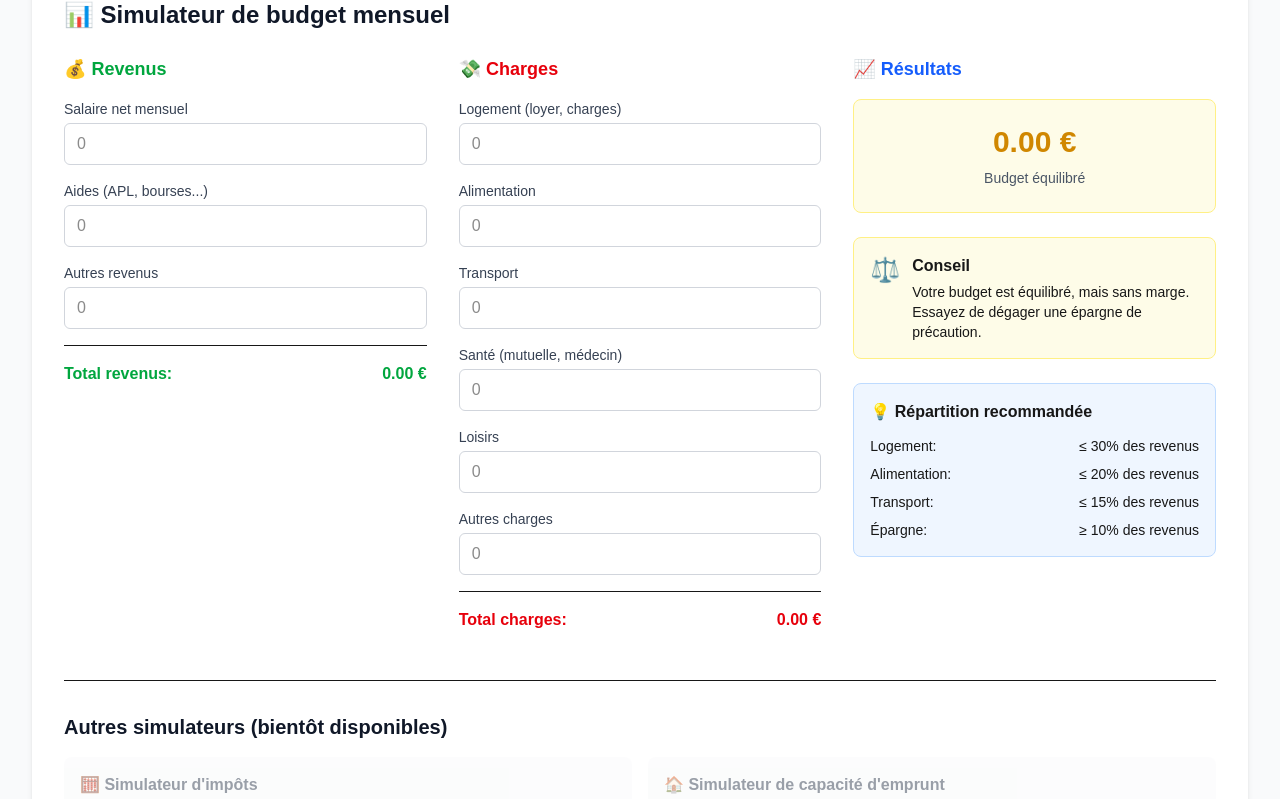
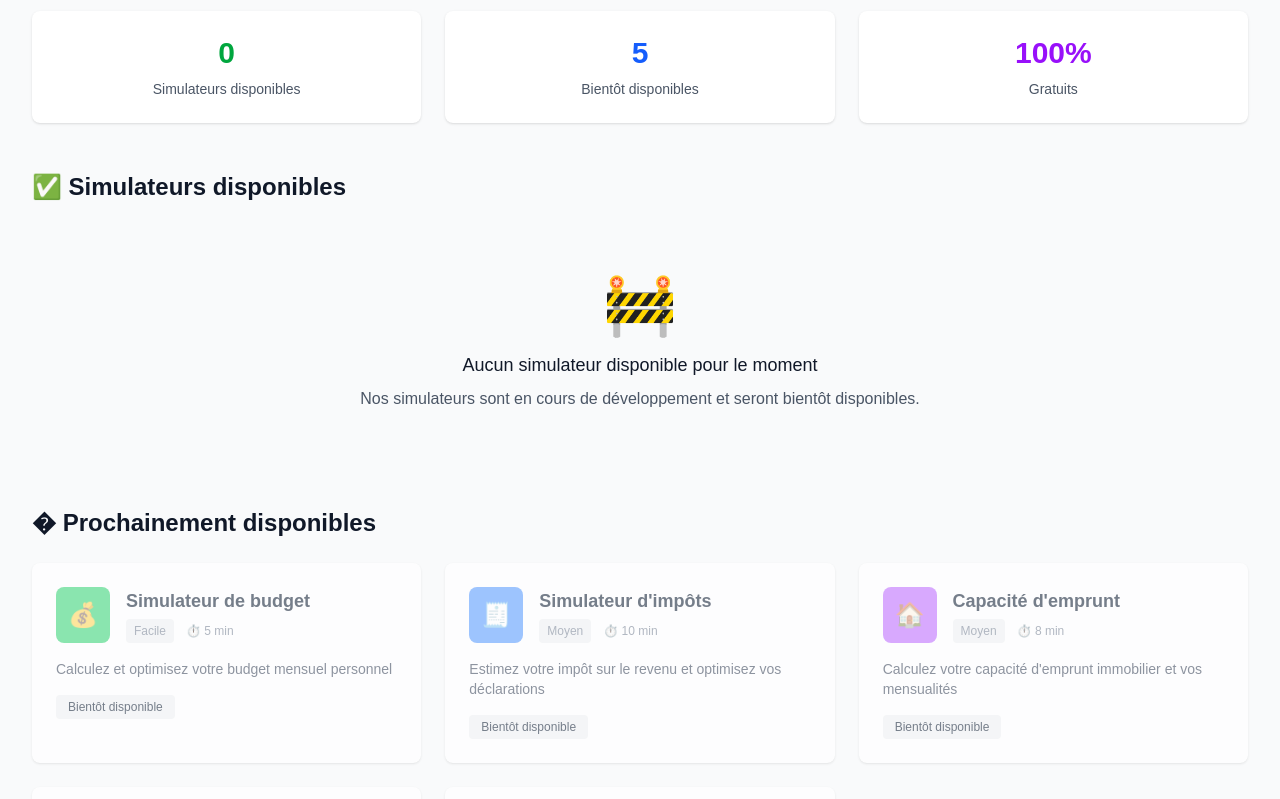
Before and after one commit to TicTac1602/CAP, a Next.js app: page /simulateurs in a window 1280 px wide. Shown: the part 249-1048 px from the top of the page. Built offline with nearby package versions, Linux system fonts and the light colour scheme.

Commit message:
Update on the structure of the simulation page

```diff
--- a/src/app/page.tsx
+++ b/src/app/page.tsx
@@ -135,10 +135,10 @@ export default function Home() {
 				<section className="py-16 bg-blue-600">
 					<div className="max-w-7xl mx-auto px-4 sm:px-6 lg:px-8 text-center">
 						<h2 className="text-3xl font-bold text-white mb-4">
-							Prêt à commencer votre checklist ?
+							Prêt à commencer votre vie d&apos;adulte ?
 						</h2>
 						<p className="text-xl text-blue-100 mb-8">
-							Choisissez votre premier thème et commencez dès maintenant
+							Choisissez votre premier thème dans notre bibliothèque et commencez dès maintenant
 						</p>
 						<Link
 							href="/theme"
--- a/src/app/simulateurs/page.tsx
+++ b/src/app/simulateurs/page.tsx
@@ -1,97 +1,64 @@
-'use client';
-
-import { useState } from 'react';
 import Header from '@/components/Header';
 import Footer from '@/components/Footer';
+import Link from 'next/link';
 
-interface BudgetData {
-	revenus: {
-		salaire: number;
-		aides: number;
-		autres: number;
-	};
-	charges: {
-		logement: number;
-		alimentation: number;
-		transport: number;
-		sante: number;
-		loisirs: number;
-		autres: number;
-	};
+// Liste des simulateurs disponibles
+const simulateurs = [
+	{
+		id: 'budget',
+		title: 'Simulateur de budget',
+		description: 'Calculez et optimisez votre budget mensuel personnel',
+		icon: '💰',
+		color: 'bg-green-500',
+		available: false,
+		difficulty: 'Facile',
+		duration: '5 min'
+	},
+	{
+		id: 'impots',
+		title: 'Simulateur d\'impôts',
+		description: 'Estimez votre impôt sur le revenu et optimisez vos déclarations',
+		icon: '🧾',
+		color: 'bg-blue-500',
+		available: false,
+		difficulty: 'Moyen',
+		duration: '10 min'
+	},
+	{
+		id: 'emprunt',
+		title: 'Capacité d\'emprunt',
+		description: 'Calculez votre capacité d\'emprunt immobilier et vos mensualités',
+		icon: '🏠',
+		color: 'bg-purple-500',
+		available: false,
+		difficulty: 'Moyen',
+		duration: '8 min'
+	},
+	{
+		id: 'epargne',
+		title: 'Simulateur d\'épargne',
+		description: 'Planifiez vos objectifs d\'épargne et calculez les intérêts',
+		icon: '�',
+		color: 'bg-yellow-500',
+		available: false,
+		difficulty: 'Facile',
+		duration: '5 min'
+	},
+	{
+		id: 'retraite',
+		title: 'Simulateur retraite',
+		description: 'Estimez votre pension de retraite et planifiez votre future',
+		icon: '👴',
+		color: 'bg-indigo-500',
+		available: false,
+		difficulty: 'Avancé',
+		duration: '15 min'
 	}
+];
 
 export default function SimulateursPage() {
-	const [budgetData, setBudgetData] = useState<BudgetData>({
-		revenus: {
-			salaire: 0,
-			aides: 0,
-			autres: 0
-		},
-		charges: {
-			logement: 0,
-			alimentation: 0,
-			transport: 0,
-			sante: 0,
-			loisirs: 0,
-			autres: 0
-		}
-	});
-
-	const totalRevenus = Object.values(budgetData.revenus).reduce((sum, val) => sum + val, 0);
-	const totalCharges = Object.values(budgetData.charges).reduce((sum, val) => sum + val, 0);
-	const solde = totalRevenus - totalCharges;
-
-	const updateRevenu = (type: keyof BudgetData['revenus'], value: string) => {
-		setBudgetData(prev => ({
-			...prev,
-			revenus: {
-				...prev.revenus,
-				[type]: parseFloat(value) || 0
-			}
-		}));
-	};
-
-	const updateCharge = (type: keyof BudgetData['charges'], value: string) => {
-		setBudgetData(prev => ({
-			...prev,
-			charges: {
-				...prev.charges,
-				[type]: parseFloat(value) || 0
-			}
-		}));
-	};
-
-	const getAdvice = () => {
-		if (solde > 0) {
-			if (solde > totalRevenus * 0.2) {
-				return {
-					type: 'success',
-					message: 'Excellent ! Vous avez une bonne capacité d\'épargne. Pensez à constituer une épargne de précaution.',
-					icon: '🎉'
-				};
-			} else {
-				return {
-					type: 'success',
-					message: 'Bien ! Votre budget est équilibré avec un petit surplus.',
-					icon: '✅'
-				};
-			}
-		} else if (solde === 0) {
-			return {
-				type: 'warning',
-				message: 'Votre budget est équilibré, mais sans marge. Essayez de dégager une épargne de précaution.',
-				icon: '⚖️'
-			};
-		} else {
-			return {
-				type: 'danger',
-				message: 'Attention ! Vos charges dépassent vos revenus. Il faut réduire certaines dépenses.',
-				icon: '⚠️'
-			};
-		}
-	};
-
-	const advice = getAdvice();
+	const availableSimulators = simulateurs.filter(sim => sim.available);
+	const upcomingSimulators = simulateurs.filter(sim => !sim.available);
 
 	return (
 		<div className="min-h-screen bg-gray-50">
@@ -99,225 +66,150 @@ export default function SimulateursPage() {
 
 			<main className="max-w-7xl mx-auto px-4 sm:px-6 lg:px-8 py-8">
 				{/* En-tête */}
-				<div className="text-center mb-8">
-					<h1 className="text-4xl font-bold text-gray-900 mb-4">Simulateurs</h1>
-					<p className="text-xl text-gray-600">Calculez et planifiez votre budget personnel</p>
+				<div className="text-center mb-12">
+					<h1 className="text-4xl font-bold text-gray-900 mb-4">
+						🧮 Simulateurs
+					</h1>
+					<p className="text-xl text-gray-600 max-w-3xl mx-auto">
+						Des outils de calcul personnalisés pour vous aider à prendre les bonnes décisions financières
+					</p>
 				</div>
 
-				{/* Simulateur de budget */}
-				<div className="bg-white rounded-lg shadow-md p-8">
-					<h2 className="text-2xl font-bold text-gray-900 mb-6">📊 Simulateur de budget mensuel</h2>
+				{/* Statistiques rapides */}
+				<div className="grid grid-cols-1 md:grid-cols-3 gap-6 mb-12">
+					<div className="bg-white rounded-lg shadow-sm p-6 text-center">
+						<div className="text-3xl font-bold text-green-600 mb-2">{availableSimulators.length}</div>
+						<div className="text-sm text-gray-600">Simulateurs disponibles</div>
+					</div>
+					<div className="bg-white rounded-lg shadow-sm p-6 text-center">
+						<div className="text-3xl font-bold text-blue-600 mb-2">{upcomingSimulators.length}</div>
+						<div className="text-sm text-gray-600">Bientôt disponibles</div>
+					</div>
+					<div className="bg-white rounded-lg shadow-sm p-6 text-center">
+						<div className="text-3xl font-bold text-purple-600 mb-2">100%</div>
+						<div className="text-sm text-gray-600">Gratuits</div>
+					</div>
+				</div>
 
-					<div className="grid grid-cols-1 lg:grid-cols-3 gap-8">
-						{/* Revenus */}
-						<div>
-							<h3 className="text-lg font-semibold text-green-600 mb-4">💰 Revenus</h3>
-							<div className="space-y-4">
-								<div>
-									<label className="block text-sm font-medium text-gray-700 mb-1">
-										Salaire net mensuel
-									</label>
-									<input
-										type="number"
-										value={budgetData.revenus.salaire || ''}
-										onChange={(e) => updateRevenu('salaire', e.target.value)}
-										className="w-full px-3 py-2 border border-gray-300 rounded-md focus:outline-none focus:ring-2 focus:ring-blue-500"
-										placeholder="0"
-									/>
+				{/* Simulateurs disponibles */}
+				<section className="mb-12">
+					<h2 className="text-2xl font-bold text-gray-900 mb-6">✅ Simulateurs disponibles</h2>
+
+					{availableSimulators.length > 0 ? (
+						<div className="grid grid-cols-1 md:grid-cols-2 lg:grid-cols-3 gap-6">
+							{availableSimulators.map((simulateur) => (
+								<Link
+									key={simulateur.id}
+									href={`/simulateurs/${simulateur.id}`}
+									className="bg-white rounded-lg shadow-sm hover:shadow-md transition-all duration-200 hover:scale-105 overflow-hidden"
+								>
+									<div className="p-6">
+										<div className="flex items-center mb-4">
+											<div className={`${simulateur.color} text-white rounded-lg p-3 mr-4`}>
+												<span className="text-2xl">{simulateur.icon}</span>
 											</div>
-								<div>
-									<label className="block text-sm font-medium text-gray-700 mb-1">
-										Aides (APL, bourses...)
-									</label>
-									<input
-										type="number"
-										value={budgetData.revenus.aides || ''}
-										onChange={(e) => updateRevenu('aides', e.target.value)}
-										className="w-full px-3 py-2 border border-gray-300 rounded-md focus:outline-none focus:ring-2 focus:ring-blue-500"
-										placeholder="0"
-									/>
-								</div>
-								<div>
-									<label className="block text-sm font-medium text-gray-700 mb-1">
-										Autres revenus
-									</label>
-									<input
-										type="number"
-										value={budgetData.revenus.autres || ''}
-										onChange={(e) => updateRevenu('autres', e.target.value)}
-										className="w-full px-3 py-2 border border-gray-300 rounded-md focus:outline-none focus:ring-2 focus:ring-blue-500"
-										placeholder="0"
-									/>
-								</div>
-								<div className="pt-4 border-t">
-									<div className="flex justify-between font-semibold text-green-600">
-										<span>Total revenus:</span>
-										<span>{totalRevenus.toFixed(2)} €</span>
-									</div>
+											<div className="flex-1">
+												<h3 className="text-lg font-semibold text-gray-900 mb-1">
+													{simulateur.title}
+												</h3>
+												<div className="flex items-center gap-3 text-xs text-gray-500">
+													<span className="bg-gray-100 px-2 py-1 rounded">
+														{simulateur.difficulty}
+													</span>
+													<span>⏱️ {simulateur.duration}</span>
 												</div>
 											</div>
 										</div>
 
-						{/* Charges */}
-						<div>
-							<h3 className="text-lg font-semibold text-red-600 mb-4">💸 Charges</h3>
-							<div className="space-y-4">
-								<div>
-									<label className="block text-sm font-medium text-gray-700 mb-1">
-										Logement (loyer, charges)
-									</label>
-									<input
-										type="number"
-										value={budgetData.charges.logement || ''}
-										onChange={(e) => updateCharge('logement', e.target.value)}
-										className="w-full px-3 py-2 border border-gray-300 rounded-md focus:outline-none focus:ring-2 focus:ring-blue-500"
-										placeholder="0"
-									/>
+										<p className="text-gray-600 mb-4 text-sm">
+											{simulateur.description}
+										</p>
+
+										<div className="flex items-center text-blue-600 font-medium text-sm">
+											Utiliser ce simulateur
+											<svg className="ml-2 w-4 h-4" fill="none" stroke="currentColor" viewBox="0 0 24 24">
+												<path strokeLinecap="round" strokeLinejoin="round" strokeWidth={2} d="M9 5l7 7-7 7" />
+											</svg>
 										</div>
-								<div>
-									<label className="block text-sm font-medium text-gray-700 mb-1">
-										Alimentation
-									</label>
-									<input
-										type="number"
-										value={budgetData.charges.alimentation || ''}
-										onChange={(e) => updateCharge('alimentation', e.target.value)}
-										className="w-full px-3 py-2 border border-gray-300 rounded-md focus:outline-none focus:ring-2 focus:ring-blue-500"
-										placeholder="0"
-									/>
 									</div>
-								<div>
-									<label className="block text-sm font-medium text-gray-700 mb-1">
-										Transport
-									</label>
-									<input
-										type="number"
-										value={budgetData.charges.transport || ''}
-										onChange={(e) => updateCharge('transport', e.target.value)}
-										className="w-full px-3 py-2 border border-gray-300 rounded-md focus:outline-none focus:ring-2 focus:ring-blue-500"
-										placeholder="0"
-									/>
+								</Link>
+							))}
 						</div>
-								<div>
-									<label className="block text-sm font-medium text-gray-700 mb-1">
-										Santé (mutuelle, médecin)
-									</label>
-									<input
-										type="number"
-										value={budgetData.charges.sante || ''}
-										onChange={(e) => updateCharge('sante', e.target.value)}
-										className="w-full px-3 py-2 border border-gray-300 rounded-md focus:outline-none focus:ring-2 focus:ring-blue-500"
-										placeholder="0"
-									/>
+					) : (
+						<div className="text-center py-12">
+							<span className="text-6xl mb-4 block">🚧</span>
+							<h3 className="text-lg font-medium text-gray-900 mb-2">
+								Aucun simulateur disponible pour le moment
+							</h3>
+							<p className="text-gray-600">
+								Nos simulateurs sont en cours de développement et seront bientôt disponibles.
+							</p>
 						</div>
-								<div>
-									<label className="block text-sm font-medium text-gray-700 mb-1">
-										Loisirs
-									</label>
-									<input
-										type="number"
-										value={budgetData.charges.loisirs || ''}
-										onChange={(e) => updateCharge('loisirs', e.target.value)}
-										className="w-full px-3 py-2 border border-gray-300 rounded-md focus:outline-none focus:ring-2 focus:ring-blue-500"
-										placeholder="0"
-									/>
+					)}
+				</section>
+
+				{/* Simulateurs à venir */}
+				{upcomingSimulators.length > 0 && (
+					<section>
+						<h2 className="text-2xl font-bold text-gray-900 mb-6">� Prochainement disponibles</h2>
+						<div className="grid grid-cols-1 md:grid-cols-2 lg:grid-cols-3 gap-6">
+							{upcomingSimulators.map((simulateur) => (
+								<div
+									key={simulateur.id}
+									className="bg-white rounded-lg shadow-sm overflow-hidden opacity-75"
+								>
+									<div className="p-6">
+										<div className="flex items-center mb-4">
+											<div className={`${simulateur.color} text-white rounded-lg p-3 mr-4 opacity-60`}>
+												<span className="text-2xl">{simulateur.icon}</span>
 											</div>
-								<div>
-									<label className="block text-sm font-medium text-gray-700 mb-1">
-										Autres charges
-									</label>
-									<input
-										type="number"
-										value={budgetData.charges.autres || ''}
-										onChange={(e) => updateCharge('autres', e.target.value)}
-										className="w-full px-3 py-2 border border-gray-300 rounded-md focus:outline-none focus:ring-2 focus:ring-blue-500"
-										placeholder="0"
-									/>
-								</div>
-								<div className="pt-4 border-t">
-									<div className="flex justify-between font-semibold text-red-600">
-										<span>Total charges:</span>
-										<span>{totalCharges.toFixed(2)} €</span>
-									</div>
+											<div className="flex-1">
+												<h3 className="text-lg font-semibold text-gray-600 mb-1">
+													{simulateur.title}
+												</h3>
+												<div className="flex items-center gap-3 text-xs text-gray-400">
+													<span className="bg-gray-100 px-2 py-1 rounded">
+														{simulateur.difficulty}
+													</span>
+													<span>⏱️ {simulateur.duration}</span>
 												</div>
 											</div>
 										</div>
 
-						{/* Résultats */}
-						<div>
-							<h3 className="text-lg font-semibold text-blue-600 mb-4">📈 Résultats</h3>
+										<p className="text-gray-500 mb-4 text-sm">
+											{simulateur.description}
+										</p>
 
-							{/* Solde */}
-							<div className={`p-6 rounded-lg mb-6 ${solde > 0 ? 'bg-green-50 border border-green-200' :
-									solde === 0 ? 'bg-yellow-50 border border-yellow-200' :
-										'bg-red-50 border border-red-200'
-								}`}>
-								<div className="text-center">
-									<div className={`text-3xl font-bold mb-2 ${solde > 0 ? 'text-green-600' :
-											solde === 0 ? 'text-yellow-600' :
-												'text-red-600'
-										}`}>
-										{solde > 0 ? '+' : ''}{solde.toFixed(2)} €
-									</div>
-									<div className="text-sm text-gray-600">
-										{solde > 0 ? 'Épargne possible' : solde === 0 ? 'Budget équilibré' : 'Déficit'}
+										<div className="flex items-center text-gray-400 text-sm">
+											<span className="bg-gray-100 text-gray-600 px-3 py-1 rounded text-xs">
+												Bientôt disponible
+											</span>
 										</div>
 									</div>
 								</div>
+							))}
+						</div>
+					</section>
+				)}
 
-							{/* Conseil */}
-							<div className={`p-4 rounded-lg mb-6 ${advice.type === 'success' ? 'bg-green-50 border border-green-200' :
-									advice.type === 'warning' ? 'bg-yellow-50 border border-yellow-200' :
-										'bg-red-50 border border-red-200'
-								}`}>
-								<div className="flex items-start">
-									<span className="text-2xl mr-3">{advice.icon}</span>
-									<div>
-										<h4 className="font-semibold mb-1">Conseil</h4>
-										<p className="text-sm">{advice.message}</p>
-									</div>
-								</div>
-							</div>
-
-							{/* Répartition recommandée */}
-							<div className="bg-blue-50 border border-blue-200 rounded-lg p-4">
-								<h4 className="font-semibold mb-3">💡 Répartition recommandée</h4>
-								<div className="space-y-2 text-sm">
-									<div className="flex justify-between">
-										<span>Logement:</span>
-										<span>≤ 30% des revenus</span>
-									</div>
-									<div className="flex justify-between">
-										<span>Alimentation:</span>
-										<span>≤ 20% des revenus</span>
-									</div>
-									<div className="flex justify-between">
-										<span>Transport:</span>
-										<span>≤ 15% des revenus</span>
-									</div>
-									<div className="flex justify-between">
-										<span>Épargne:</span>
-										<span>≥ 10% des revenus</span>
-									</div>
-								</div>
-							</div>
-						</div>
-					</div>
-
-					{/* Autres simulateurs à venir */}
-					<div className="mt-12 pt-8 border-t">
-						<h3 className="text-xl font-bold text-gray-900 mb-4">Autres simulateurs (bientôt disponibles)</h3>
-						<div className="grid grid-cols-1 md:grid-cols-2 gap-4">
-							<div className="p-4 bg-gray-50 rounded-lg opacity-50">
-								<h4 className="font-semibold text-gray-700">🧮 Simulateur d&apos;impôts</h4>
-								<p className="text-sm text-gray-600">Estimez votre impôt sur le revenu</p>
-							</div>
-							<div className="p-4 bg-gray-50 rounded-lg opacity-50">
-								<h4 className="font-semibold text-gray-700">🏠 Simulateur de capacité d&apos;emprunt</h4>
-								<p className="text-sm text-gray-600">Calculez votre capacité d&apos;achat immobilier</p>
-							</div>
-						</div>
-					</div>
+				{/* Call to action */}
+				<div className="mt-16 bg-gradient-to-r from-blue-600 to-blue-800 text-white rounded-xl p-8 text-center">
+					<h2 className="text-2xl font-bold mb-4">
+						Vous avez une idée de simulateur ?
+					</h2>
+					<p className="text-blue-100 mb-6 max-w-2xl mx-auto">
+						Nous sommes toujours à l&apos;écoute de vos besoins ! Suggérez-nous de nouveaux simulateurs
+						qui vous seraient utiles dans votre vie adulte.
+					</p>
+					<Link
+						href="/contact"
+						className="inline-flex items-center px-6 py-3 bg-white text-blue-600 font-semibold rounded-lg hover:bg-gray-100 transition-colors"
+					>
+						Faire une suggestion
+						<svg className="ml-2 w-5 h-5" fill="none" stroke="currentColor" viewBox="0 0 24 24">
+							<path strokeLinecap="round" strokeLinejoin="round" strokeWidth={2} d="M9 5l7 7-7 7" />
+						</svg>
+					</Link>
 				</div>
 			</main>
 
```
Also changed, not shown: src/components/Footer.tsx (+4 -22 lines). Lines whose indentation alone changed are shown as unchanged.
